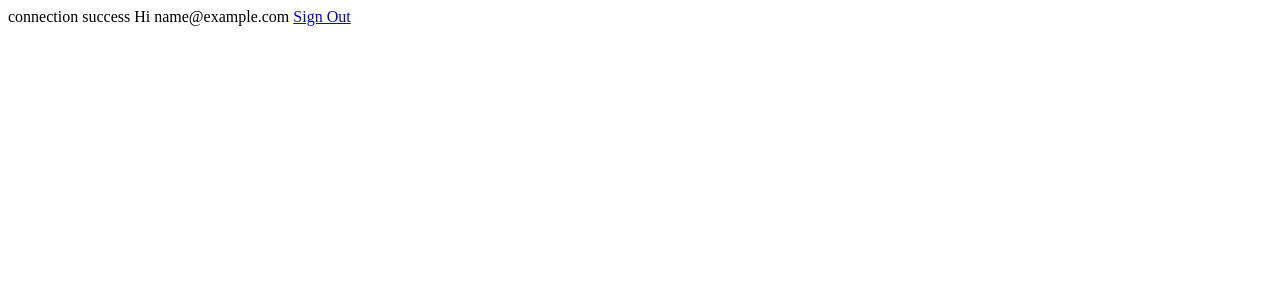
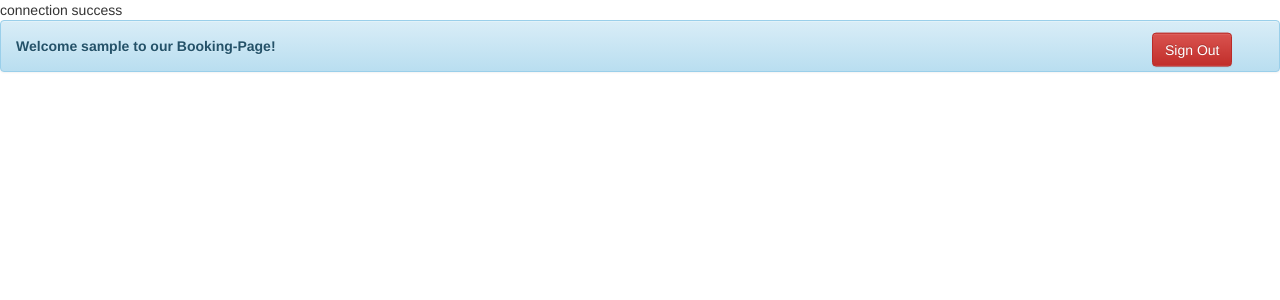
Before and after one commit to Anesto27/FSWD60-Anes-Florian-PHP-DAY4, a PHP site: page /home.php in a window 1280 px wide. Shown: the top 300 px of the page. Run offline with PHP 8.4, Linux system fonts and the light colour scheme; the visitor is signed in with stand-in values (Sample User, id 1).

Commit message:
work on home php file

```diff
--- a/home.php
+++ b/home.php
@@ -16,11 +16,39 @@ $userRow=mysqli_fetch_array($res, MYSQLI_ASSOC);
 <html>
 <head>
 <title>Welcome - <?php echo $userRow['userEmail']; ?></title>
+<!-- Latest compiled and minified CSS -->
+<script
+  src="http://code.jquery.com/jquery-3.3.1.js"
+  integrity="sha256-2Kok7MbOyxpgUVvAk/HJ2jigOSYS2auK4Pfzbm7uH60="
+  crossorigin="anonymous"></script>
+
+<link rel="stylesheet" href="https://maxcdn.bootstrapcdn.com/bootstrap/3.3.7/css/bootstrap.min.css" integrity="sha384-BVYiiSIFeK1dGmJRAkycuHAHRg32OmUcww7on3RYdg4Va+PmSTsz/K68vbdEjh4u" crossorigin="anonymous">
+
+<!-- Optional theme -->
+<link rel="stylesheet" href="https://maxcdn.bootstrapcdn.com/bootstrap/3.3.7/css/bootstrap-theme.min.css" integrity="sha384-rHyoN1iRsVXV4nD0JutlnGaslCJuC7uwjduW9SVrLvRYooPp2bWYgmgJQIXwl/Sp" crossorigin="anonymous">
+
+<!-- Latest compiled and minified JavaScript -->
+<script src="https://maxcdn.bootstrapcdn.com/bootstrap/3.3.7/js/bootstrap.min.js" integrity="sha384-Tc5IQib027qvyjSMfHjOMaLkfuWVxZxUPnCJA7l2mCWNIpG9mGCD8wGNIcPD7Txa" crossorigin="anonymous"></script>
+
+<style>
+	.btn{
+		position: absolute;
+		left: 90%;
+		transform: translateY(-10%);
+	}
+	a.alert-link{
+		text-align: center;
+	}
+
+</style>
 </head>
 <body>
-           Hi <?php echo $userRow['userEmail']; ?>
+	<div class="alert alert-info" role="alert">
+  <a href="#" class="alert-link"> Welcome <?php echo $userRow['userName'] ." to our Booking-Page!";?></a>
+   <a href="logout.php?logout"><button type="" class="btn btn-danger">Sign Out</button></a>
 
-           <a href="logout.php?logout">Sign Out</a>
+</div>
+
 
 
 
```
